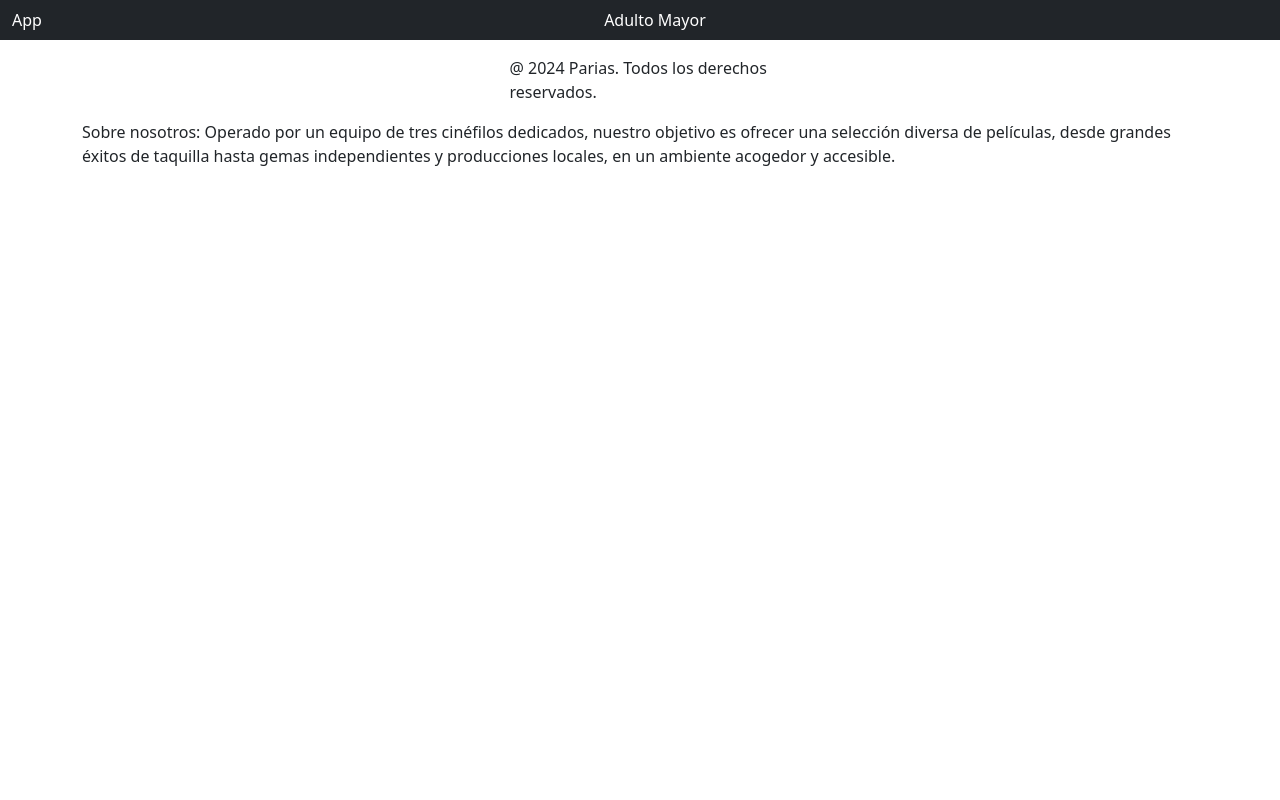
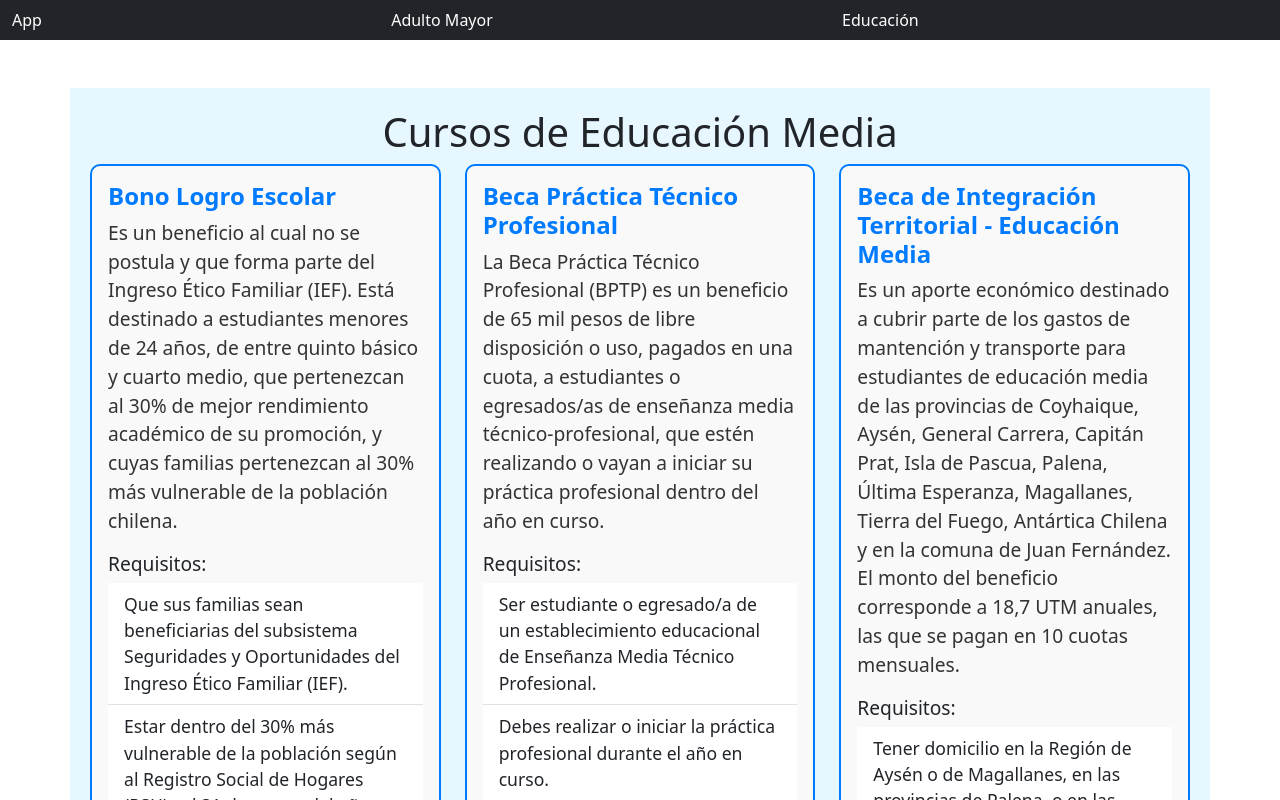
Before and after one commit to Francisco-delgad0/social, a React (Create React App) app: page /Educacion in a window 1280 px wide. Shown: the top 800 px of the page. Built offline with nearby package versions, Linux system fonts and the light colour scheme.

Commit message:
Agregadas cartas para la sección de educación media y ajustes para centrar el contenido

```diff
--- a/src/App.css
+++ b/src/App.css
@@ -2,4 +2,22 @@
     background-color: #f8f9fa;
     padding: 20px;
     border-radius: 8px;
-    box-shadow: 0 4px 8px rgba(0, 0, 0, 0.1); }
+    box-shadow: 0 4px 8px rgba(0, 0, 0, 0.1);
+}
+
+.educacion-bg {
+    background-color: #e6f7ff; /* Un color azul claro para el fondo */
+    padding: 20px;
+}
+
+.card {
+    border-radius: 10px; /* Esquinas redondeadas */
+}
+
+.card-title {
+    font-weight: bold;
+}
+
+.card-text {
+    color: #333; /* Un color gris oscuro para el texto */
+}
--- a/src/App.js
+++ b/src/App.js
@@ -2,8 +2,9 @@ import React from 'react';
 import { BrowserRouter as Router, Routes, Route } from 'react-router-dom';
 import Footer from './componentes/Footer';
 import AdultoMayor from './paginas/Adulto_mayor';
-import Navbar
- from './componentes/Navbar';
+import Educacion from './paginas/Educacion';
+import Navbar from './componentes/Navbar';
+
 function App() {
   return (
     <Router>
@@ -12,7 +13,7 @@ function App() {
 
         <Routes>
         <Route path="/adulto-mayor" element={<AdultoMayor />} />
-
+        <Route path="/Educacion" element={<Educacion />} />
         </Routes>
 
       </div>
--- /dev/null
+++ b/src/componentes/Carta_Educacion.js
@@ -0,0 +1,20 @@
+import React from 'react';
+
+const Carta_Educacion = ({ curso }) => {
+    return (
+        <div className="card mb-4 flex-fill" style={{ height: '100%', backgroundColor: '#f9f9f9', border: '2px solid #007BFF' }}>
+            <div className="card-body">
+                <h5 className="card-title" style={{ fontSize: '1.5rem', color: '#007BFF' }}>{curso.nombre}</h5>
+                <p className="card-text" style={{ fontSize: '1.2rem' }}>{curso.descripcion}</p>
+                <h6 className="mt-3" style={{ fontSize: '1.2rem' }}>Requisitos:</h6>
+                <ul className="list-group list-group-flush">
+                    {curso.requisitos.map((req, index) => (
+                        <li key={index} className="list-group-item" style={{ fontSize: '1.1rem' }}>{req}</li>
+                    ))}
+                </ul>
+            </div>
+        </div>
+    );
+};
+
+export default Carta_Educacion;
--- a/src/componentes/Navbar.js
+++ b/src/componentes/Navbar.js
@@ -17,6 +17,13 @@ function Navbar() {
         >
           Adulto Mayor
         </NavLink>
+        <NavLink
+          to="/Educacion"
+          className={({ isActive }) => `nav-link text-white ${isActive ? 'active-link' : ''}`}
+        >
+          Educación
+        </NavLink>
+
         <span className="nav-indicador"></span>
       </div>
     </nav>
--- /dev/null
+++ b/src/paginas/Educacion.js
@@ -0,0 +1,105 @@
+import React from 'react';
+import Carta_Educacion from '../componentes/Carta_Educacion';
+import '../App.css';
+
+
+const Educacion = () => {
+    const cursos = [
+        {
+          id: 1,
+          nombre: 'Bono Logro Escolar',
+          descripcion: 'Es un beneficio al cual no se postula y que forma parte del Ingreso Ético Familiar (IEF). Está destinado a estudiantes menores de 24 años, de entre quinto básico y cuarto medio, que pertenezcan al 30% de mejor rendimiento académico de su promoción, y cuyas familias pertenezcan al 30% más vulnerable de la población chilena.',
+          requisitos: [
+            'Que sus familias sean beneficiarias del subsistema Seguridades y Oportunidades del Ingreso Ético Familiar (IEF).',
+            'Estar dentro del 30% más vulnerable de la población según al Registro Social de Hogares (RSH)., al 31 de marzo del año inmediatamente anterior a aquel en que se pague el Bono. Atención: Si tu cartola hogar indica que estás dentro del 40%, no implica necesariamente que estés dentro del 30% más vulnerable.',
+            'Cursar entre 5º básico y 4º medio.',
+            'Estar en el 30% de mejor rendimiento académico de su promoción o grupo de egreso durante el año anterior al que se postula.',
+            'Haber asistido a establecimientos de enseñanza básica o media reconocidos por el Ministerio de Educación (Mineduc).'
+          ]
+        },
+        {
+            id: 2,
+            nombre: 'Beca Práctica Técnico Profesional',
+            descripcion: 'La Beca Práctica Técnico Profesional (BPTP) es un beneficio de 65 mil pesos de libre disposición o uso, pagados en una cuota, a estudiantes o egresados/as de enseñanza media técnico-profesional, que estén realizando o vayan a iniciar su práctica profesional dentro del año en curso.',
+            requisitos: [
+              'Ser estudiante o egresado/a de un establecimiento educacional de Enseñanza Media Técnico Profesional.',
+              'Debes realizar o iniciar la práctica profesional durante el año en curso.',
+              'Puedes postular si iniciaste tu práctica el año anterior y el proceso continúa durante el año en curso.',
+              'Presentar un informe de práctica del establecimiento educacional (completar anexo Nº 10).',
+              '*** Importante: quienes postulen no deben haber sido beneficiarios/as de la bonificación en años anteriores.'
+            ]
+          },
+        {
+            id: 3,
+            nombre: 'Beca de Integración Territorial - Educación Media',
+            descripcion: 'Es un aporte económico destinado a cubrir parte de los gastos de mantención y transporte para estudiantes de educación media de las provincias de Coyhaique, Aysén, General Carrera, Capitán Prat, Isla de Pascua, Palena, Última Esperanza, Magallanes, Tierra del Fuego, Antártica Chilena y en la comuna de Juan Fernández. El monto del beneficio corresponde a 18,7 UTM anuales, las que se pagan en 10 cuotas mensuales.',
+            requisitos: [
+              'Tener domicilio en la Región de Aysén o de Magallanes, en las provincias de Palena, o en las comunas de Isla de Pascua o Juan Fernández',
+              'Necesitas trasladarte y vivir fuera de las localidades en las que resides para poder realizar tus estudios.',
+              'Debes estudiar en establecimientos educacionales reconocidos por el Estado que no tengan oferta en tu localidad de residencia.',
+              'Debes estar dentro del 80% más vulnerable según el Registro Social de Hogares (RSH) .',
+              'Necesitas tener un promedio mínimo de notas de 5,0 (Se exime de este requisito a estudiantes de Educación Especial)',
+              'Si estás en el Registro Nacional de Discapacidad (RND) tendrás acceso preferente'
+            ]
+          },
+        {
+            id: 4,
+            nombre: 'Beca Polimetales - Educación Media',
+            descripcion: 'Es un aporte económico de libre disposición dirigido a estudiantes afectados por la contaminación de las zonas con presencia de polimetales de la comuna de Arica, que se encuentren estudiando entre primero y cuarto medio en establecimientos educacionales reconocidos por el Estado. El beneficio corresponde a 6,2 UTM anuales y se paga en hasta 10 cuotas mensuales. ',
+            requisitos: [
+              'Estar matriculado en algún establecimiento educacional de educación media reconocido por el Estado.',
+              'Acreditar la condición de afectado por la contaminación de polimetales de la comuna de Arica.',
+              'Certificado que acredita la condición de afectado por la contaminación de polimetales.',
+              'Certificado de matrícula o de alumno regular que indique su curso en un establecimiento reconocido por el Estado.',
+              'En caso de renovación, necesitarás también el certificado de notas que acredite la aprobación del año académico anterior.'
+            ]
+          },
+        {
+            id: 5,
+            nombre: 'Programa Residencia Familiar Estudiantil (PRFE) – Educación media',
+            descripcion: 'Es un beneficio que entrega alojamiento en hogares de familias tutoras a estudiantes que deben trasladarse de su comuna de residencia para continuar sus estudios de educación media. También consiste en apoyo de alimentación y en el ámbito pedagógico para facilitar la continuación y la finalización de los estudios de educación media. ',
+            requisitos: [
+              'Tienes que residir en comunas que tengan al menos un 50% de ruralidad.',
+              'Debes ser estudiante de algún establecimiento particular subvencionado de Enseñanza Media.',
+              'Tienes que estar inscrito/a en el Registro Social de Hogares (RSH)',
+            ]
+          },
+        {
+            id: 5,
+            nombre: 'Programa Residencia Familiar Estudiantil (PRFE) – Educación superior',
+            descripcion: 'Es un beneficio que entrega alojamiento en hogares de familias tutoras a estudiantes que deben trasladarse de su comuna de residencia para continuar sus estudios superiores. También consiste en apoyo de alimentación y en el ámbito pedagógico para facilitar la continuación y la finalización de los estudios de educación superior.',
+            requisitos: [
+              'Tienes que residir en comunas que tengan al menos un 50% de ruralidad.',
+              'Debes ser estudiante en alguna Institución de Educación Superior reconocida por el Estado.',
+              'Tienes que estar inscrito/a en el Registro Social de Hogares (RSH). ',
+            ]
+          },
+          {
+            id: 5,
+            nombre: 'Beca Residencia Insular (BRINS)',
+            descripcion: 'Es un aporte económico destinado a cubrir parte de los gastos de arriendo para estudiantes que residen en Isla Juan Fernández e Isla de Pascua y que estudian en instituciones de educación superior reconocidas por el Estado. El monto del beneficio corresponde a $981.580 y se paga hasta en 10 cuotas al año.',
+            requisitos: [
+              'Tienes que residir en la Isla Juan Fernández o en la Isla de Pascua.',
+              'Debes estar matriculado/a en una institución de Educación Superior reconocidas por el Estado.',
+              'Tienes que estar inscrito/a en el Registro Social de Hogares (RSH).',
+            ]
+          }
+
+
+      ];
+
+      return (
+        <div className="container educacion-bg mt-5">
+            <h1 className="text-center">Cursos de Educación Media</h1>
+            <div className="row d-flex flex-wrap justify-content-center">
+                {cursos.map((curso) => (
+                    <div className="col-12 col-sm-6 col-md-4 mb-4 d-flex justify-content-center" key={curso.id}>
+                        <Carta_Educacion curso={curso} />
+                    </div>
+                ))}
+            </div>
+        </div>
+    );
+};
+
+export default Educacion;
```
